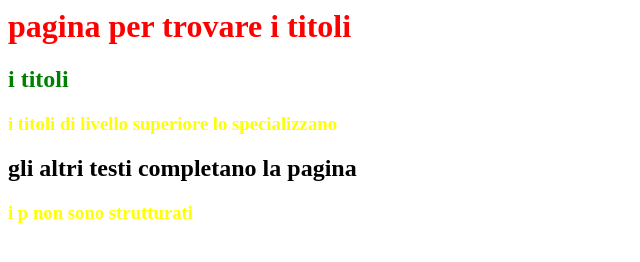
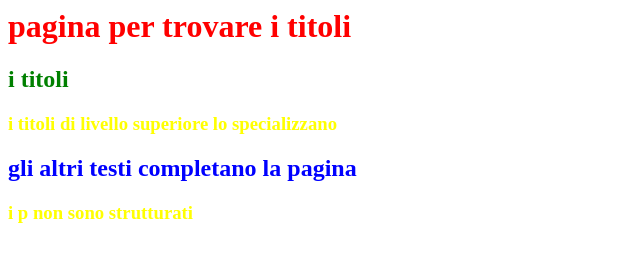
Before and after one commit to mino-bit/cescotpt.2, a plain HTML site: page titles/titles.html in a window 1280 px wide. Shown: the whole page, without its empty margins (0-640 px from the left). Drawn offline with Linux system fonts and the light colour scheme.

Commit message:
Corretto il colore della classe CSS nel titolo della pagina titles.html

```diff
--- a/titles/titles.html
+++ b/titles/titles.html
@@ -6,7 +6,7 @@
         <h1>pagina per trovare i titoli</h1>
         <h2 class="green">i titoli</h2>
         <h3>i titoli di livello superiore lo specializzano</h3>
-        <h2 class="blu">gli altri testi completano la pagina</h2>
+        <h2 class="blue">gli altri testi completano la pagina</h2>
         <h3>i p non sono strutturati</h3>
     </body>
 </html>
```
